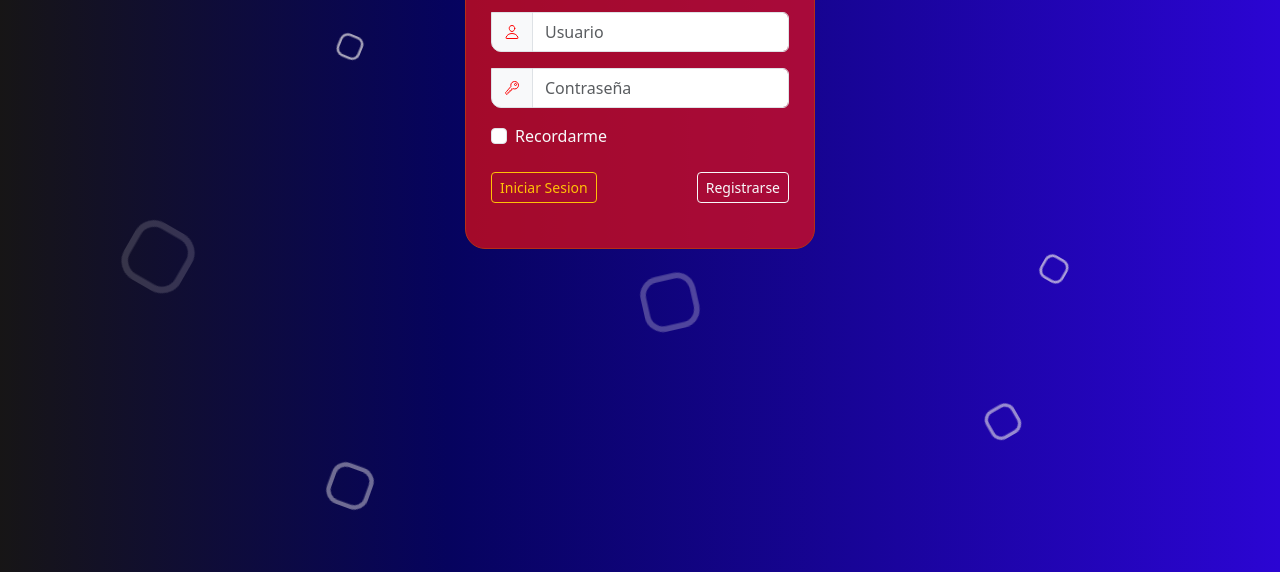
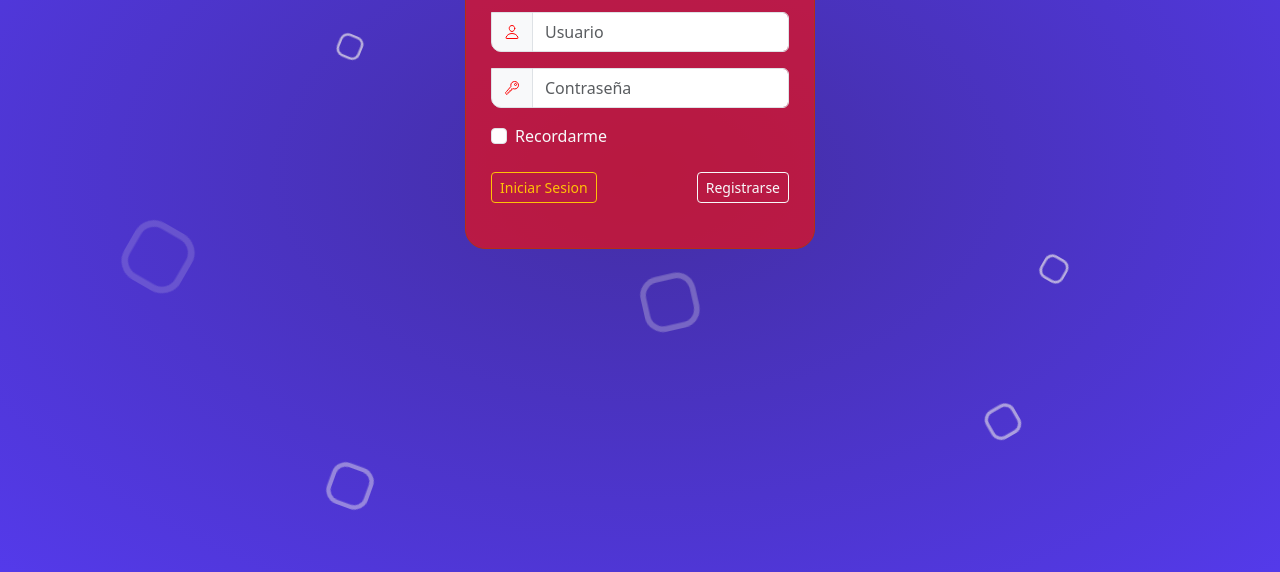
Before and after one commit to Tech-Community-Peru/landing-page-tcp, a plain HTML site: page sections/login.html in a window 1280 px wide. Shown: the part 228-800 px from the top of the page. Drawn offline with nearby package versions, Linux system fonts and the light colour scheme; a web font is replaced by a local one.

Commit message:
refactor(Landing Page): Mejora de color del login

```diff
--- a/css/style.css
+++ b/css/style.css
@@ -416,8 +416,8 @@ body.body-login{
     width: 100%;
     height: 100%;
     overflow: hidden;
-    background: linear-gradient(90deg, rgba(2, 0, 1, 0.916) 0%, #06035e 35%, #2b05d3 100%);
-
+    background-image: radial-gradient(#432ea3 0%, #543aea 100%);
+    /* background-image: radial-gradient(120deg, rgba(2, 0, 1, 0.916) 0%, #543aea 100%); */
 }
 
 .nullShadow:focus {
```
